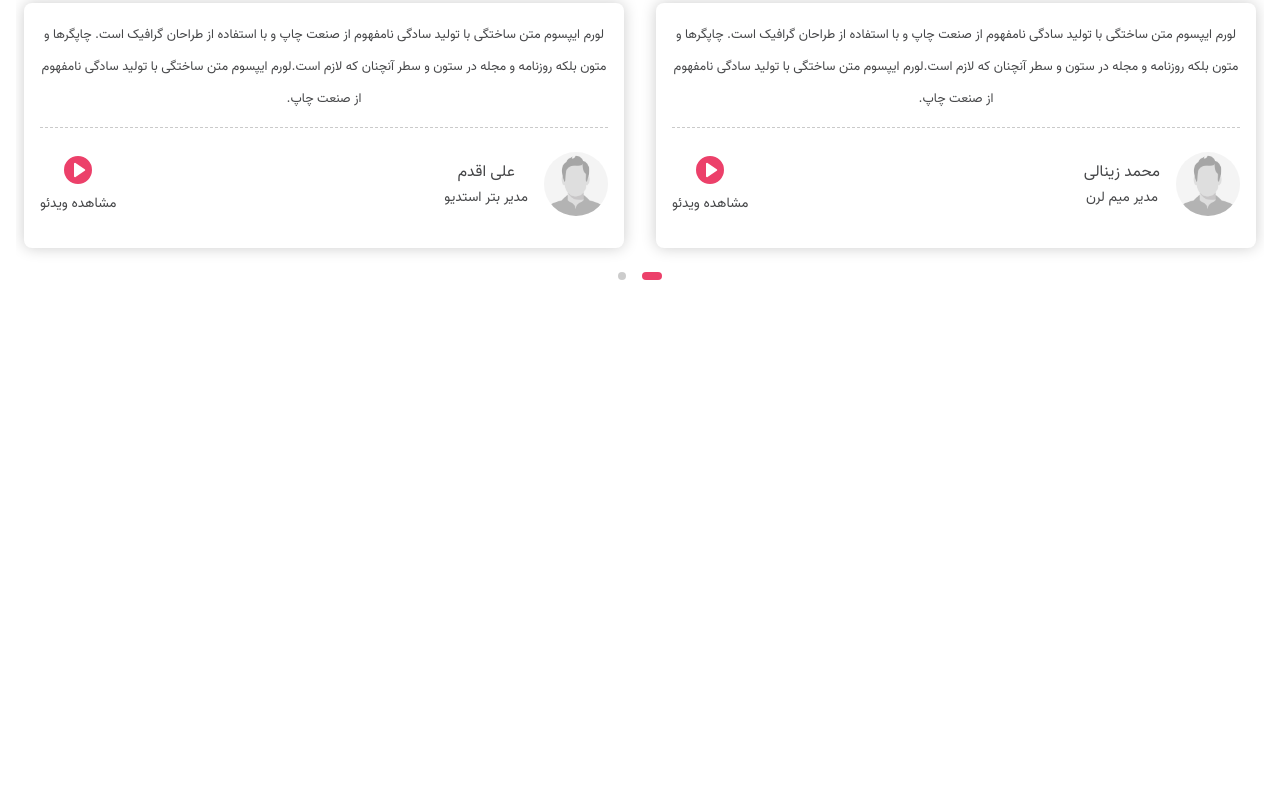
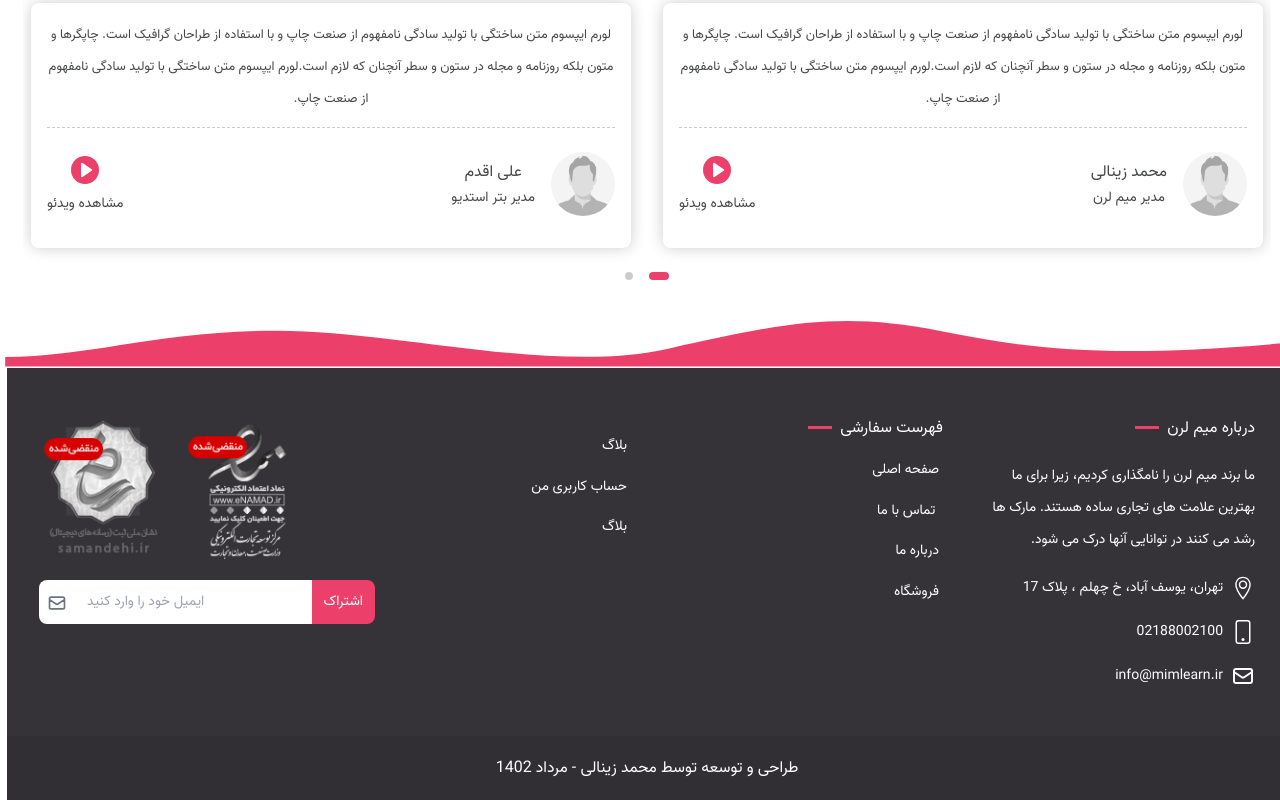
Before and after one commit to mohammad-zeynaly/mimlearn, a React (Vite) app: page / in a window 1280 px wide. Shown: the part 3132-3932 px from the top of the page. Before the commit the page ends 3420 px from the top, so only its background shows below. Built offline with nearby package versions, Linux system fonts and the light colour scheme.

Commit message:
Footer was developed

```diff
--- a/src/App.tsx
+++ b/src/App.tsx
@@ -5,6 +5,7 @@ import { closeAllShows } from "./Redux/reducers/globalStates";
 import LoginModal from "./components/LoginModal/LoginModal";
 import NavbarDesktop from "./components/Navbar/NavbarDesktop";
 import NavbarMobile from "./components/Navbar/NavbarMobile";
+import Footer from "./components/Footer/Footer";
 
 const App = (): JSX.Element => {
   const overlayStatus = useAppSelector(
@@ -25,6 +26,7 @@ const App = (): JSX.Element => {
       <NavbarMobile />
       <LoginModal />
       {routers}
+      <Footer />
     </>
   );
 };
--- a/src/components/Button/Button.tsx
+++ b/src/components/Button/Button.tsx
@@ -1,16 +1,15 @@
 import { ReactNode } from "react";
 
-const Button = ({
-  className,
-  children,
-  onClick,
-}: {
+interface ButtonType {
+  type?: "button" | "submit" | "reset" ;
   className: string;
   children: string | ReactNode;
   onClick?: () => {};
-}) => {
+}
+
+const Button = ({ type, className, children, onClick }: ButtonType) => {
   return (
-    <button onClick={onClick} className={className}>
+    <button type={type} onClick={onClick} className={className}>
       {children}
     </button>
   );
--- /dev/null
+++ b/src/components/Footer/Footer.tsx
@@ -0,0 +1,155 @@
+import { useState } from "react";
+import { TfiLocationPin } from "react-icons/tfi";
+import { BsPhone } from "react-icons/bs";
+import { HiOutlineMail } from "react-icons/hi";
+import { Link } from "react-router-dom";
+import Input from "../Input/Input";
+import Button from "../Button/Button";
+
+interface FooterItemsType {
+  id: string;
+  caption?: string;
+  icon?: JSX.Element;
+  title?: string;
+  link?: string;
+}
+
+const Footer = (): JSX.Element => {
+  const [footerAboutItems, setFooterAboutItems] = useState<FooterItemsType[]>([
+    {
+      id: crypto.randomUUID(),
+      caption: "تهران، یوسف آباد، خ چهلم ، پلاک 17",
+      icon: <TfiLocationPin className="w-6 h-6" />,
+    },
+    {
+      id: crypto.randomUUID(),
+      caption: "02188002100",
+      icon: <BsPhone className="w-6 h-6" />,
+    },
+    {
+      id: crypto.randomUUID(),
+      caption: "info@mimlearn.ir",
+      icon: <HiOutlineMail className="w-6 h-6" />,
+    },
+  ]);
+
+  const [footerCustomListItems, setFooterCustomListItems] = useState<
+    FooterItemsType[]
+  >([
+    { id: crypto.randomUUID(), title: "صفحه اصلی", link: "/" },
+    { id: crypto.randomUUID(), title: " تماس با ما", link: "/contact-us" },
+    { id: crypto.randomUUID(), title: "درباره ما", link: "/about-us" },
+    { id: crypto.randomUUID(), title: "فروشگاه", link: "/store" },
+  ]);
+
+  const [footerLists, setFooterLists] = useState<FooterItemsType[]>([
+    { id: crypto.randomUUID(), title: "بلاگ", link: "/blog" },
+    { id: crypto.randomUUID(), title: "حساب کاربری من", link: "/login" },
+    { id: crypto.randomUUID(), title: "بلاگ", link: "/shopping-cart" },
+  ]);
+
+  return (
+    <footer className="mt-20 bg-[#353338] text-white w-full">
+      <div className="hidden lg:-translate-y-8 xl:-translate-y-12 lg:w-full lg:block 2xl:-translate-y-14 min-[2000px]:hidden">
+        <svg
+          className="overflow-hidden absolute -right-[5px] 2xl:-right-2 w-[101%]"
+          version="1.1"
+          x="0px"
+          y="0px"
+          viewBox="0 0 1600 57.8"
+          fill="#ec406a"
+        >
+          <path
+            d="M1593.8,57.7l0.2-29.4c-208.3,18.6-307,10-429.1-14.6c-122-24.6-195-10.3-336.6,21.8S491.9,13.2,345.4,13.2
+	          S111,45.8,7.4,45.8v11.9L1593.8,57.7L1593.8,57.7z"
+          />
+        </svg>
+      </div>
+      <div className="container">
+        <div className="py-12 px-4 grid grid-cols-1 lg:grid-cols-3 xl:grid-cols-4 gap-8">
+          <ul className="flex flex-col text-sm">
+            <h5 className="text-base after:block after:w-6 after:bg-primary after:h-[3px] flex items-center after:mr-2">
+              درباره میم لرن
+            </h5>
+            <p className="leading-8 mt-5">
+              ما برند میم لرن را نامگذاری کردیم، زیرا برای ما بهترین علامت های
+              تجاری ساده هستند. مارک ها رشد می کنند در توانایی آنها درک می شود.
+            </p>
+            {footerAboutItems.map((item) => (
+              <li key={item.id} className="flex items-center  mt-5 font-light">
+                {item.icon}
+                <span className="pr-2">{item.caption}</span>
+              </li>
+            ))}
+          </ul>
+          <ul className="flex flex-col text-sm ">
+            <h5 className="text-base after:block after:w-6 after:bg-primary after:h-[3px] flex items-center after:mr-2">
+              فهرست سفارشی
+            </h5>
+            {footerCustomListItems.map((listItem) => (
+              <li
+                key={listItem.id}
+                className=" group mt-5 transition-all duration-200 hover:-translate-x-1 "
+              >
+                <Link
+                  to={`${listItem.link}`}
+                  className="align-middle group-hover:before:w-4 before:w-0 before:h-[1px] before:bg-white before:inline-flex before:ml-1"
+                >
+                  {listItem.title}
+                </Link>
+              </li>
+            ))}
+          </ul>
+          <ul className="flex flex-col text-sm">
+            {footerLists.map((list) => (
+              <li
+                key={list.id}
+                className=" group mt-5 transition-all duration-200 hover:-translate-x-1 "
+              >
+                <Link
+                  to={`${list.link}`}
+                  className="align-middle group-hover:before:w-4 before:w-0 before:h-[1px] before:bg-white before:inline-flex before:ml-1"
+                >
+                  {list.title}
+                </Link>
+              </li>
+            ))}
+          </ul>
+          <div className="flex flex-col">
+            <div className="flex items-center">
+              <img
+                className=" w-28 h-28 object-cover sm:w-36 sm:h-36"
+                src="./assets/images/enamad.png"
+                alt="enamad image"
+              />
+              <img
+                className=" w-28 h-28 object-cover sm:w-36 sm:h-36"
+                src="./assets/images/samandehi.png"
+                alt="enamad image"
+              />
+            </div>
+            <div className="relative mt-5">
+              <HiOutlineMail className="w-5 h-5 text-[#6c757d] absolute left-2 top-[30%]" />
+              <Input
+                id="email"
+                type="email"
+                className="bg-white text-[#353338] rounded-lg text-sm text-left focus:outline-none placeholder:text-sm py-3 px-12 w-full"
+                placeholder="ایمیل خود را وارد کنید"
+              />
+              <Button
+                type="submit"
+                className="bg-primary py-3 text-white px-3 text-sm rounded-lg rounded-tl-none rounded-bl-none absolute right-0 lg:-right-14"
+              >
+                اشتراک
+              </Button>
+            </div>
+          </div>
+        </div>
+      </div>
+      <p className="text-white text-center bg-[rgba(0,0,0,.08)] px-4 py-5 select-none">
+        طراحی و توسعه توسط محمد زینالی - مرداد 1402
+      </p>
+    </footer>
+  );
+};
+export default Footer;
--- a/src/styles/app.css
+++ b/src/styles/app.css
@@ -746,6 +746,10 @@ video {
   top: 1rem;
 }
 
+.top-\[30\%\] {
+  top: 30%;
+}
+
 .top-\[40\%\] {
   top: 40%;
 }
@@ -886,10 +890,6 @@ video {
   display: flex;
 }
 
-.inline-flex {
-  display: inline-flex;
-}
-
 .grid {
   display: grid;
 }
@@ -922,6 +922,10 @@ video {
   height: 6rem;
 }
 
+.h-28 {
+  height: 7rem;
+}
+
 .h-4 {
   height: 1rem;
 }
@@ -1056,11 +1060,6 @@ video {
 
 .max-w-xs {
   max-width: 20rem;
-}
-
-.-translate-y-12 {
-  --tw-translate-y: -3rem;
-  transform: translate(var(--tw-translate-x), var(--tw-translate-y)) rotate(var(--tw-rotate)) skewX(var(--tw-skew-x)) skewY(var(--tw-skew-y)) scaleX(var(--tw-scale-x)) scaleY(var(--tw-scale-y));
 }
 
 .-translate-y-\[6px\] {
@@ -1087,6 +1086,12 @@ video {
   cursor: pointer;
 }
 
+.select-none {
+  -webkit-user-select: none;
+     -moz-user-select: none;
+          user-select: none;
+}
+
 .grid-cols-1 {
   grid-template-columns: repeat(1, minmax(0, 1fr));
 }
@@ -1284,6 +1289,10 @@ video {
   background-color: rgb(255 255 255 / var(--tw-bg-opacity));
 }
 
+.bg-\[\] {
+  background-color: ;
+}
+
 .bg-\[url\(\'\.\/assets\/images\/header-bg\.jpg\'\)\] {
   background-image: url('./assets/images/header-bg.jpg');
 }
@@ -1317,6 +1326,16 @@ video {
   padding: 1rem;
 }
 
+.px-12 {
+  padding-left: 3rem;
+  padding-right: 3rem;
+}
+
+.px-3 {
+  padding-left: 0.75rem;
+  padding-right: 0.75rem;
+}
+
 .px-4 {
   padding-left: 1rem;
   padding-right: 1rem;
@@ -1332,6 +1351,11 @@ video {
   padding-bottom: 3rem;
 }
 
+.py-3 {
+  padding-top: 0.75rem;
+  padding-bottom: 0.75rem;
+}
+
 .py-4 {
   padding-top: 1rem;
   padding-bottom: 1rem;
@@ -1399,6 +1423,10 @@ video {
   padding-top: 2rem;
 }
 
+.text-left {
+  text-align: left;
+}
+
 .text-center {
   text-align: center;
 }
@@ -1463,6 +1491,11 @@ video {
 .text-\[\#343a40\] {
   --tw-text-opacity: 1;
   color: rgb(52 58 64 / var(--tw-text-opacity));
+}
+
+.text-\[\#353338\] {
+  --tw-text-opacity: 1;
+  color: rgb(53 51 56 / var(--tw-text-opacity));
 }
 
 .text-\[\#373a33\] {
@@ -1592,29 +1625,9 @@ video {
   height: 1px;
 }
 
-.before\:h-\[0\]::before {
-  content: var(--tw-content);
-  height: 0;
-}
-
-.before\:h-0::before {
-  content: var(--tw-content);
-  height: 0px;
-}
-
-.before\:h-\[\]::before {
-  content: var(--tw-content);
-  height: ;
-}
-
 .before\:w-0::before {
   content: var(--tw-content);
   width: 0px;
-}
-
-.before\:w-4::before {
-  content: var(--tw-content);
-  width: 1rem;
 }
 
 .before\:flex-grow::before {
@@ -1754,16 +1767,6 @@ video {
   color: rgb(255 255 255 / var(--tw-text-opacity));
 }
 
-.group:hover .group-hover\:before\:h-4::before {
-  content: var(--tw-content);
-  height: 1rem;
-}
-
-.group:hover .group-hover\:before\:h-\[1px\]::before {
-  content: var(--tw-content);
-  height: 1px;
-}
-
 .group:hover .group-hover\:before\:w-4::before {
   content: var(--tw-content);
   width: 1rem;
@@ -1803,6 +1806,10 @@ video {
     display: none;
   }
 
+  .sm\:h-36 {
+    height: 9rem;
+  }
+
   .sm\:h-\[300px\] {
     height: 300px;
   }
@@ -1819,6 +1826,10 @@ video {
     width: 33.333333%;
   }
 
+  .sm\:w-36 {
+    width: 9rem;
+  }
+
   .sm\:w-80 {
     width: 20rem;
   }
@@ -1829,10 +1840,6 @@ video {
 
   .sm\:w-full {
     width: 100%;
-  }
-
-  .sm\:grid-cols-2 {
-    grid-template-columns: repeat(2, minmax(0, 1fr));
   }
 
   .sm\:flex-row-reverse {
@@ -1854,6 +1861,10 @@ video {
 }
 
 @media (min-width: 1024px) {
+  .lg\:-right-14 {
+    right: -3.5rem;
+  }
+
   .lg\:bottom-\[17\%\] {
     bottom: 17%;
   }
@@ -1890,8 +1901,17 @@ video {
     width: 300px;
   }
 
+  .lg\:w-full {
+    width: 100%;
+  }
+
   .lg\:max-w-\[15rem\] {
     max-width: 15rem;
+  }
+
+  .lg\:-translate-y-8 {
+    --tw-translate-y: -2rem;
+    transform: translate(var(--tw-translate-x), var(--tw-translate-y)) rotate(var(--tw-rotate)) skewX(var(--tw-skew-x)) skewY(var(--tw-skew-y)) scaleX(var(--tw-scale-x)) scaleY(var(--tw-scale-y));
   }
 
   .lg\:translate-x-20 {
@@ -1901,10 +1921,6 @@ video {
 
   .lg\:grid-cols-3 {
     grid-template-columns: repeat(3, minmax(0, 1fr));
-  }
-
-  .lg\:grid-cols-4 {
-    grid-template-columns: repeat(4, minmax(0, 1fr));
   }
 
   .lg\:flex-row {
@@ -1938,6 +1954,15 @@ video {
   .xl\:w-\[350px\] {
     width: 350px;
   }
+
+  .xl\:-translate-y-12 {
+    --tw-translate-y: -3rem;
+    transform: translate(var(--tw-translate-x), var(--tw-translate-y)) rotate(var(--tw-rotate)) skewX(var(--tw-skew-x)) skewY(var(--tw-skew-y)) scaleX(var(--tw-scale-x)) scaleY(var(--tw-scale-y));
+  }
+
+  .xl\:grid-cols-4 {
+    grid-template-columns: repeat(4, minmax(0, 1fr));
+  }
 }
 
 @media (min-width: 1536px) {
@@ -1950,3 +1975,9 @@ video {
     transform: translate(var(--tw-translate-x), var(--tw-translate-y)) rotate(var(--tw-rotate)) skewX(var(--tw-skew-x)) skewY(var(--tw-skew-y)) scaleX(var(--tw-scale-x)) scaleY(var(--tw-scale-y));
   }
 }
+
+@media (min-width: 2000px) {
+  .min-\[2000px\]\:hidden {
+    display: none;
+  }
+}
```
